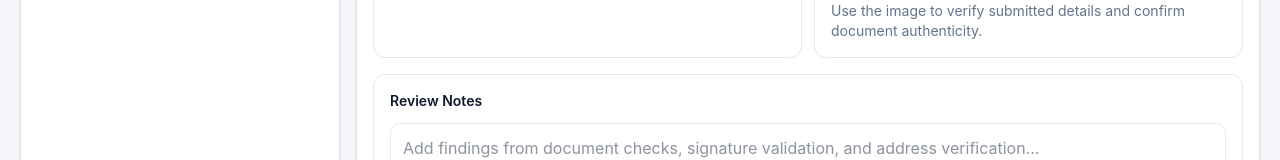
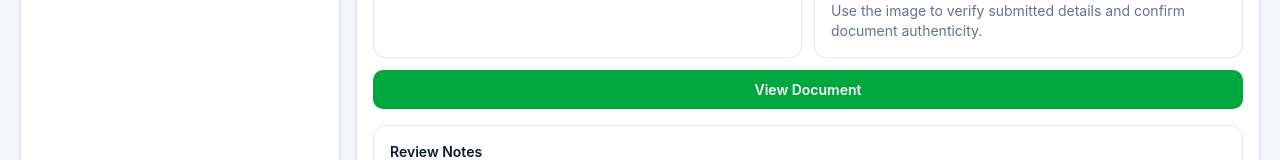
Before and after one commit to givrng/givr-admin, a React (Vite) app: page / in a window 1280 px wide. Shown: the part 632-792 px from the top of the page. Built offline with nearby package versions, Linux system fonts and the light colour scheme.

Commit message:
Modifications to admin dashboard

```diff
--- a/src/App.tsx
+++ b/src/App.tsx
@@ -6,6 +6,7 @@ import { QueueItem } from "./components/QueueItem";
 import { ReviewActions } from "./components/ReviewActions";
 import { initialOrganizations } from "./data/organizations";
 import type { Organization, VerificationStatus } from "./types";
+import { ComparisonModal } from "./components/ComparisonModal";
 
 const statusBadgeClassMap: Record<VerificationStatus, string> = {
   pending: "bg-amber-100 text-amber-700",
@@ -18,9 +19,9 @@ function toStatusLabel(status: VerificationStatus): string {
 }
 
 export default function App() {
-  const [organizations, setOrganizations] =
-    useState<Organization[]>(initialOrganizations);
+  const [organizations, setOrganizations] = useState<Organization[]>(initialOrganizations);
   const [selectedId, setSelectedId] = useState<string>(initialOrganizations[0].id);
+  const [comparisonModalOpen, setComparisonModalOpen] = useState<boolean>(false);
 
   const selectedOrganization = useMemo(
     () => organizations.find((organization) => organization.id === selectedId),
@@ -134,6 +135,13 @@ export default function App() {
               imageUrl={selectedOrganization.cacDocumentImageUrl}
               organizationName={selectedOrganization.name}
             />
+
+            <button
+            className="rounded-lg bg-green-600 px-3 py-2 text-sm font-semibold text-white xl:col-span-2"
+            onClick={()=>{
+              setComparisonModalOpen(true)
+
+            }}>View Document</button>
           </div>
 
           <ReviewActions
@@ -144,6 +152,9 @@ export default function App() {
           />
         </section>
       </section>
+      <ComparisonModal isOpen={comparisonModalOpen} organization={selectedOrganization} onClose={()=>{
+              setComparisonModalOpen(false)
+            }}/>
     </main>
   );
 }
--- a/src/components/CacDocumentPanel.tsx
+++ b/src/components/CacDocumentPanel.tsx
@@ -2,7 +2,7 @@ import type { CacDocumentPanelProps } from "../types";
 
 export function CacDocumentPanel({ imageUrl, organizationName }: CacDocumentPanelProps) {
   return (
-    <article className="rounded-xl border border-slate-200 bg-white p-4">
+    <article className="rounded-xl border border-slate-200 bg-white p-4 w-full">
       <h3 className="mb-3 text-sm font-semibold text-slate-900">CAC Document</h3>
       <img
         src={imageUrl}
--- a/src/components/ComparisonPanel.tsx
+++ b/src/components/ComparisonPanel.tsx
@@ -15,7 +15,7 @@ export function ComparisonPanel({ title, fields }: ComparisonPanelProps) {
         {(Object.keys(fieldLabels) as Array<keyof typeof fieldLabels>).map((key) => (
           <div key={key} className="contents">
             <dt className="text-slate-500">{fieldLabels[key]}</dt>
-            <dd className="font-medium text-slate-800">{fields[key]}</dd>
+            <dd className="font-medium text-slate-800 text-wrap: pretty">{fields[key]}</dd>
           </div>
         ))}
       </dl>
--- a/src/components/SubmittedDetailsList.tsx
+++ b/src/components/SubmittedDetailsList.tsx
@@ -10,10 +10,10 @@ const fieldLabels: Record<keyof OrganizationFields, string> = {
 export function SubmittedDetailsList({ fields }: SubmittedDetailsListProps) {
   return (
     <dl className="grid grid-cols-[150px_1fr] gap-y-2 gap-x-3 text-sm">
-      {(Object.keys(fieldLabels) as Array<keyof OrganizationFields>).map((key) => (
+      {(Object.keys(fieldLabels) as Array<keyof OrganizationFields>).map((key ) => (
         <div key={key} className="contents">
           <dt className="text-slate-500">{fieldLabels[key]}</dt>
-          <dd className="font-medium text-slate-800">{fields[key]}</dd>
+          <dd className="font-medium text-slate-800 text-ellipsis">{fields[key]}</dd>
         </div>
       ))}
     </dl>
--- a/src/types.ts
+++ b/src/types.ts
@@ -31,7 +31,15 @@ export interface ComparisonPanelProps {
   title: string;
   fields: OrganizationFields;
 }
+export interface ComparisonModalProps{
+  isOpen: boolean;
+  organization: Organization;
+  onClose: ()=>void;
+}
 
+export interface SubmittedDetailsListProps{
+  fields: OrganizationFields;
+}
 export interface CacDocumentPanelProps {
   imageUrl: string;
   organizationName: string;
```
